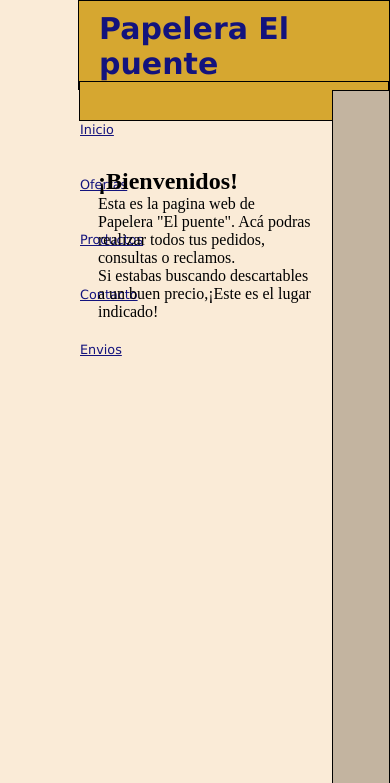
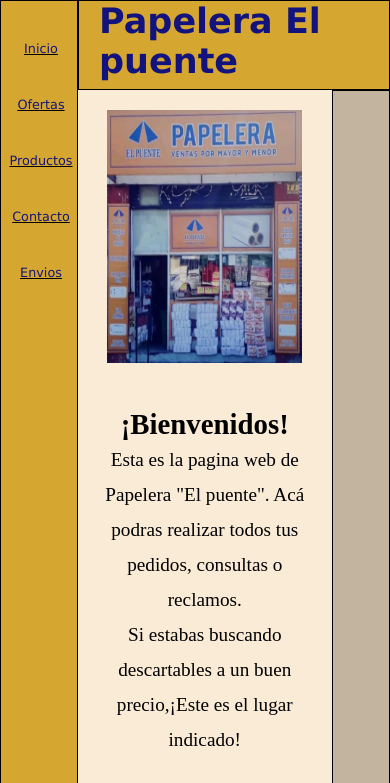
Before and after one commit to MarcosPereyra807/PreEntrega2PEREYRA, a plain HTML site: page index.html in a window 390 px wide. Shown: the top 783 px of the page. Drawn offline with nearby package versions, Linux system fonts and the light colour scheme.

Commit message:
Dejo el nav fuera del header para no interferir con el responsive, arreglo correciones pedidas del responsive

```diff
--- a/assets-2/styles/index.css
+++ b/assets-2/styles/index.css
@@ -24,7 +24,7 @@
         .nav{
             margin-top: 0px;
             border: solid 1px black;
-
+            height: 100vh;
         }
         .nav ul{
             list-style: none;
@@ -32,7 +32,7 @@
             padding-bottom: 0px;
         }
         .nav ul li {
-            text-align: start;
+            text-align: center;
             display: block;
             margin-top:  40px ;
             margin-left: 0;
@@ -41,7 +41,7 @@
         }
 
         .aside{
-height: 100vh;
+            height: 100vh;
         }
 
         #boxIndex{
@@ -55,13 +55,15 @@ height: 100vh;
         }
 
     .imgPapelera{
-            height: 0px;
-            width: 0px;
+            height: 30vh;
+            width: 50vw;
         }
 
         #articleIndex{
             height: 100vh;
-            font-size: 1rem;
+            font-size: 1.2rem;
+            text-align: center;
+            line-height: 35px;
         }
 
         .footer{
--- a/assets-2/styles/oferta.css
+++ b/assets-2/styles/oferta.css
@@ -24,7 +24,7 @@
         .nav{
             margin-top: 0px;
             border: solid 1px black;
-            position: ;
+            height: 100vh;
         }
         .nav ul{
             list-style: none;
@@ -32,7 +32,7 @@
             padding-bottom: 0px;
         }
         .nav ul li {
-            text-align: start;
+            text-align: center;
             display: block;
             margin-top:  40px ;
             margin-left: 0;
@@ -63,6 +63,6 @@
             justify-items: stretch;
             align-items: stretch;
             margin-top: 15px;
-            margin-bottom: ;
+
         }
     }
--- a/index.html
+++ b/index.html
@@ -11,7 +11,8 @@
 <body>
   <div class="grid-container">
     <header class="header">
-            <h1 class="titulo">Papelera El puente</h1>
+    <h2 class="titulo">Papelera El puente</h2>
+</header>
 
 <nav class="nav">
   <ul>
@@ -23,7 +24,6 @@
   </ul>
 </nav>
 
-        </header>
 
             <main id="boxIndex" class="boxSection">
                 <div class="flexIndex"  class="papeleraContainer">
```
Also changed, not shown: pages-2/ofertas.html (+1 -1 lines). Lines whose indentation alone changed are shown as unchanged.
